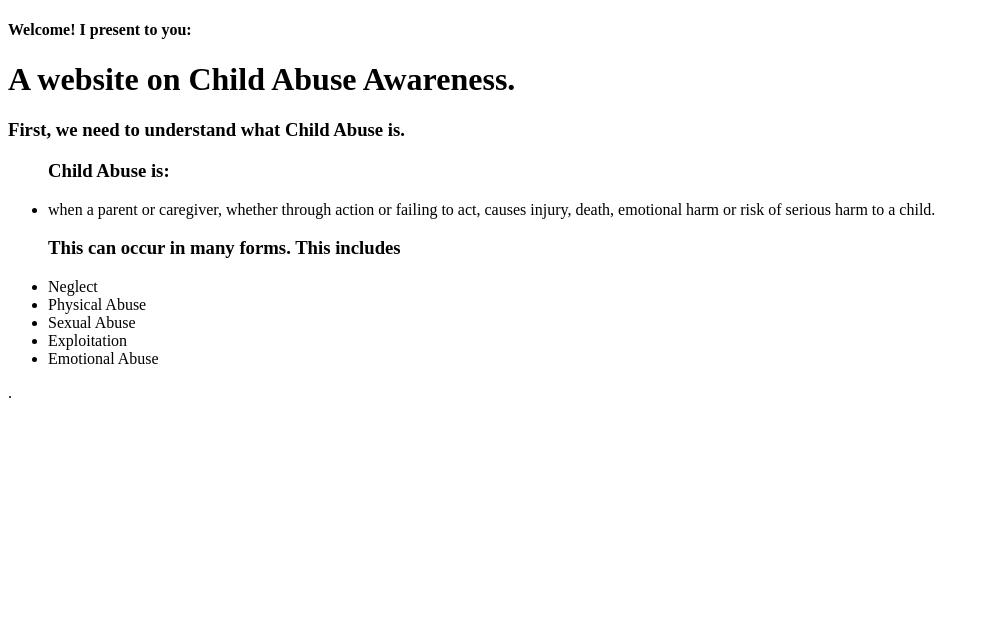
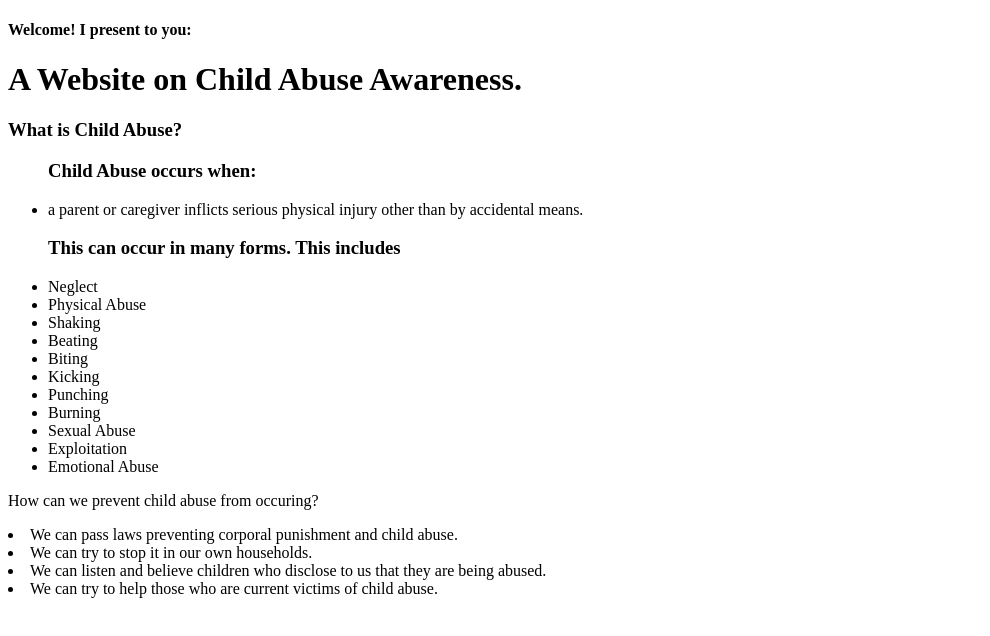
Before and after one commit to vjkim/Vincent-J-Fontana, a plain HTML site: page index.html in a window 1280 px wide. Shown: the whole page, without its empty margins (0-990 px from the left). Drawn offline with Linux system fonts and the light colour scheme.

Commit message:
updated index.html

```diff
--- a/index.html
+++ b/index.html
@@ -8,26 +8,40 @@
 
 <div class="header">
 	<div class="wrapper">
-		<h4>Welcome! I present to you:</h4>
-		<h1>A website on Child Abuse Awareness.</h1>
+		<h4>Welcome!
+		I present to you:</h4>
+		<h1>A Website on Child Abuse Awareness.</h1>
 	<div>
 </div>
 
 <div class="questions">
-	<h3>First, we need to understand what Child Abuse is.</h3>
+	<h3>What is Child Abuse?</h3>
 	<ul>
-		<h3>Child Abuse is:</h3>
-		<li> when a parent or caregiver, whether through action or failing to act, causes injury, death, emotional harm or risk of serious harm to a child.</li>
+		<h3>Child Abuse occurs when:</h3>
+		<li> a parent or caregiver inflicts serious physical injury other than by accidental means.</li>
 		<h3>This can occur in many forms. This includes</h3>
 		<li>Neglect</li>
 		<li>Physical Abuse</li>
+			<li>Shaking</li>
+			<li>Beating</li>
+			<li>Biting</li>
+			<li>Kicking</li>
+			<li>Punching</li>
+			<li>Burning</li>
 		<li>Sexual Abuse</li>
 		<li>Exploitation</li>
 		<li>Emotional Abuse</li>
 	</ul>
 </div>
 
-.
+<div class="childabuse">
+	<p>How can we prevent child abuse from occuring?</p>
+		<li>We can pass laws preventing corporal punishment and child abuse.</li>
+		<li>We can try to stop it in our own households.</li>
+		<li>We can listen and believe children who disclose to us that they are being abused.</li>
+		<li>We can try to help those who are current victims of child abuse.</li>
+
+</div>
 
 </body>
 </html>
```
